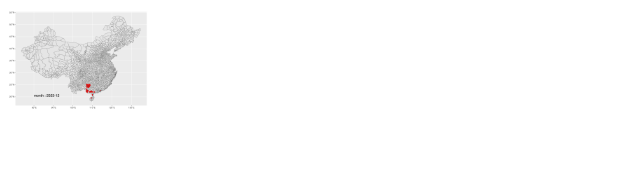
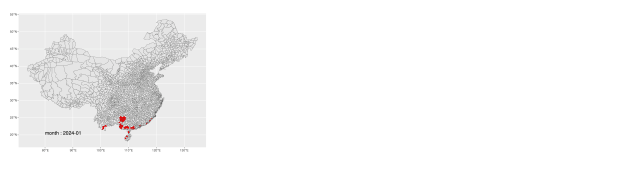
Before and after one commit to liumaize/liumaize.github.io, a plain HTML site: page index.html in a window 1280 px wide. Shown: the whole page, without its empty margins (0-640 px from the left). Drawn offline with Linux system fonts and the light colour scheme.

Commit message:
Update index.html

```diff
--- a/index.html
+++ b/index.html
@@ -147,6 +147,8 @@
 
 
 
+
+
 <!DOCTYPE html>
 <html lang="en">
 <head>
@@ -164,10 +166,10 @@
 <body>
     <div class="slideshow-container">
         <div class="mySlides">
-             <img src="https://github.com/liumaize/liumaize.github.io/raw/main/SCR_occur_202312.jpg" style="width:70%; height:70%;">
+            <img src="https://github.com/liumaize/liumaize.github.io/raw/main/SCR_occur_202312.jpgg" style="width:100%; height:100%;">
         </div>
         <div class="mySlides">
-             <img src="https://github.com/liumaize/liumaize.github.io/raw/main/SCR_occur_202401.jpg" style="width:70%; height:70%;">
+            <img src="https://github.com/liumaize/liumaize.github.io/raw/main/SCR_occur_202401.jpg" style="width:100%; height:100%;">
         </div>
     </div>
 
@@ -178,19 +180,23 @@
 
         // Function to display slides sequentially
         function showSlides() {
-            // Hide all slides
-            for (var i = 0; i < slides.length; i++) {
-                slides[i].style.display = "none";
-            }
             // Show the current slide
             slides[slideIndex].style.display = "block";
             // Move to the next slide
             slideIndex++;
-            // If reached the end, start over from the beginning
+            // If reached the end, stop the slideshow
             if (slideIndex >= slides.length) {
-                slideIndex = 0;
+                return;
             }
             // Call the function recursively with a delay
+            setTimeout(hideSlides, 2000); // Adjust the delay time in milliseconds (2000 milliseconds = 2 seconds)
+        }
+
+        // Function to hide slides
+        function hideSlides() {
+            // Hide the current slide
+            slides[slideIndex - 1].style.display = "none";
+            // Call the function recursively to show the next slide
             setTimeout(showSlides, 2000); // Adjust the delay time in milliseconds (2000 milliseconds = 2 seconds)
         }
 
```
